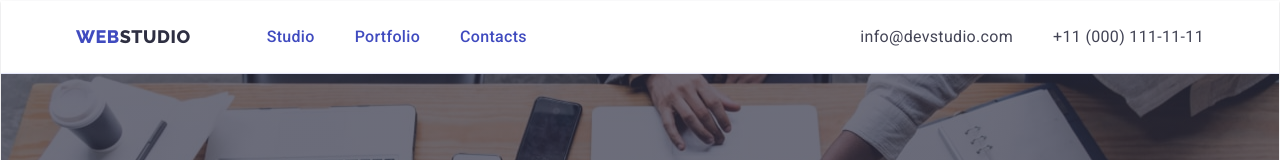
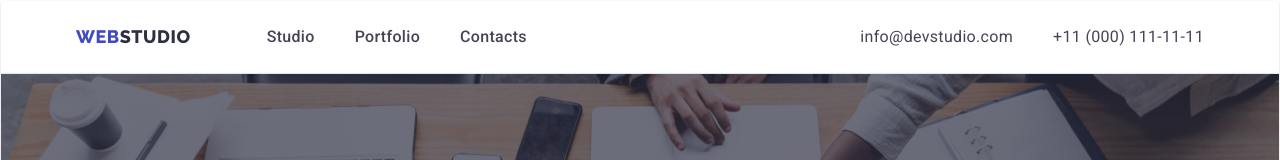
Before and after one commit to TpamBau/goit-markup-hw-05, a plain HTML site: page index.html in a window 1280 px wide. Shown: the top 160 px of the page. Drawn offline with nearby package versions, Linux system fonts and the light colour scheme.

Commit message:
Update style.css

```diff
--- a/css/style.css
+++ b/css/style.css
@@ -158,6 +158,7 @@ a {
   /* letter-spacing: 0.02em; ІНТЕРВАЛ МІЖ СИМВОЛАМИ */
   position: relative;
   color: #404bbf;
+  color: #434455;
   transition: color 250ms cubic-bezier(0.4, 0, 0.2, 1);
   /* для плавної зміни кольору текстового контенту */
 }
```
